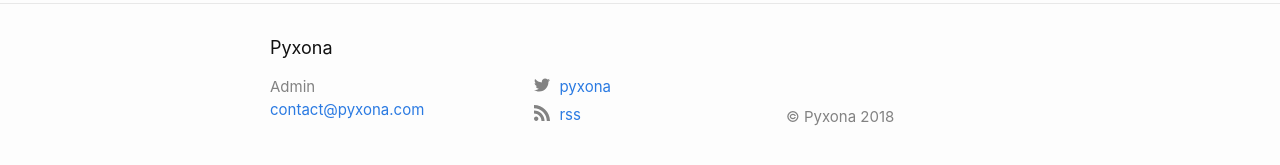
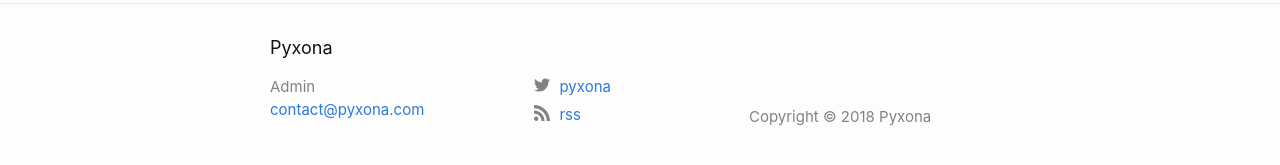
Before and after one commit to teddymatayoshi/teddymatayoshi.github.io, a Jekyll site: the page built from index.md, in a window 1280 px wide. Shown: the part 714-879 px from the top of the page. Built offline with Jekyll 4.4.1, drawn with Linux system fonts in a browser that asks for light colours.

Commit message:
Edited copyright format

```diff
--- a/_includes/footer.html
+++ b/_includes/footer.html
@@ -31,7 +31,7 @@
 
       <div class="copyright">
         <p>
-          &copy; {{ site.title | escape }} {{ site.time | date: "%Y" }}
+          Copyright &copy; {{ site.time | date: "%Y" }} {{ site.title | escape }}
         </p>
       </div>
 
```
Also changed, not shown: 6 other files.
